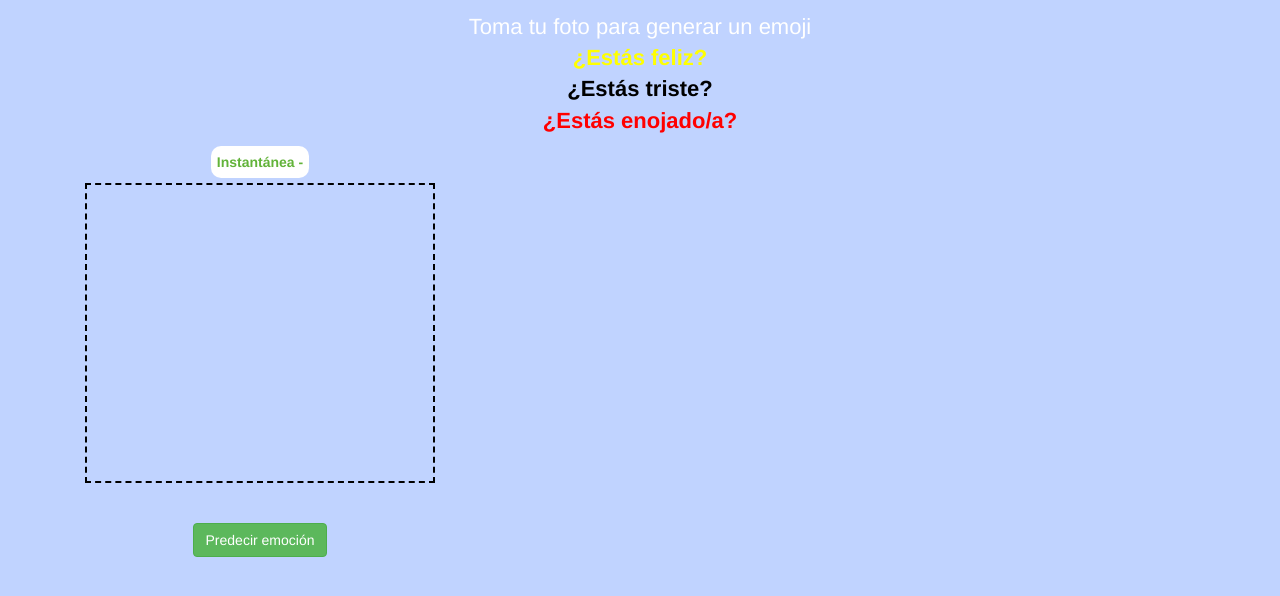
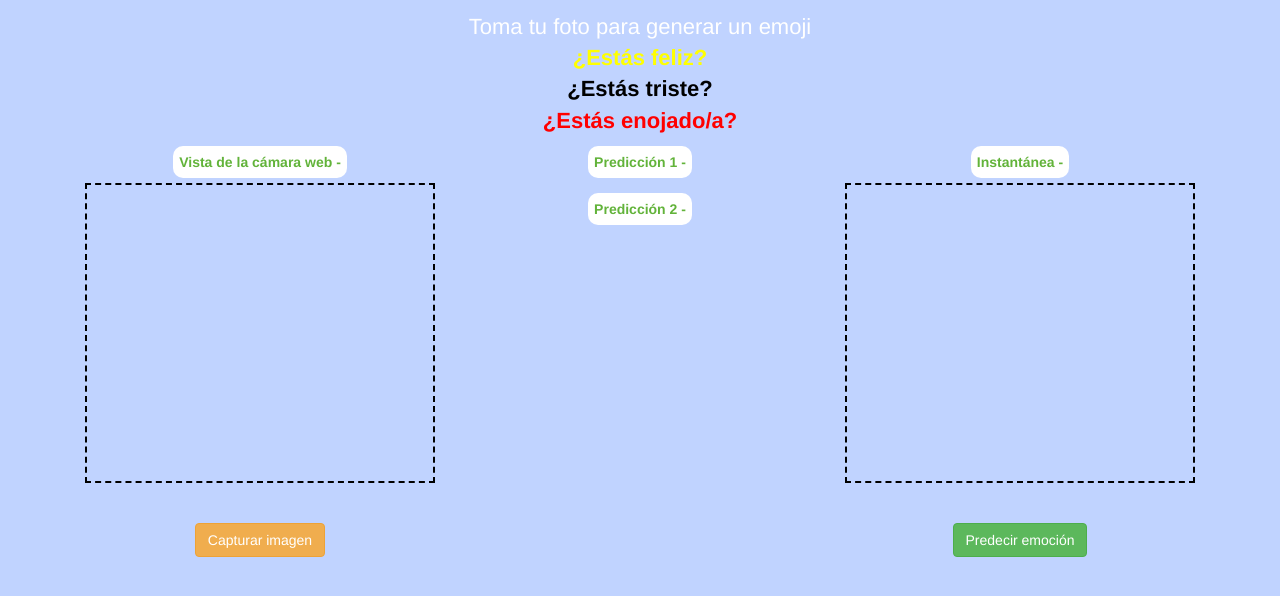
Before and after one commit to bjfsmxls/Emocion-a-Emoji, a plain HTML site: page index.html in a window 1280 px wide. Shown: the part 112-708 px from the top of the page. Drawn offline with nearby package versions, Linux system fonts and the light colour scheme; a script that the page names is missing.

Commit message:
Update index.html

```diff
--- a/index.html
+++ b/index.html
@@ -39,6 +39,23 @@
           <br>
         </p>
 
+         <div class="col-md-4 col-sm-12 col-xs-12">
+            <label>Vista de la cámara web - </label>
+            <div id="camera"></div>
+            <br><br>
+            <button onclick="take_snapshot();" class="btn btn-warning">Capturar imagen</button>
+        </div>
+
+        <div class="col-md-4 col-sm-12 col-xs-12">
+            <label>Predicción 1 - </label>
+            <p class="emotion_name" id="result_emotion_name"></p>
+            <p class="emoji" id="update_emoji"></p>
+
+            <label>Predicción 2 - </label>
+            <p class="emotion_name" id="result_emotion_name2"></p>
+            <p class="emoji" id="update_emoji2"></p>
+          </div>
+
         <div class="col-md-4 col-sm-12 col-xs-12">
             <label>Instantánea - </label>
             <div id="result"></div>
```
